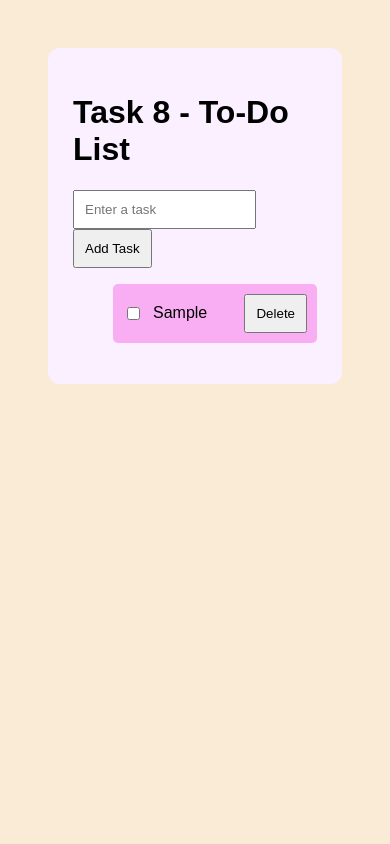
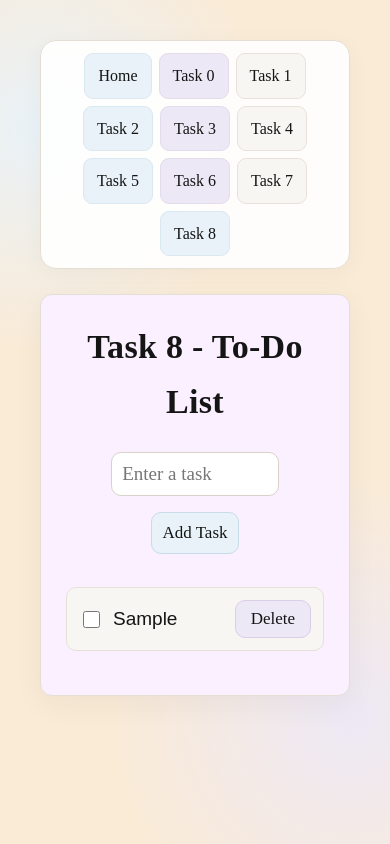
Before and after one commit to anelmelis/asik5Webb, a plain HTML site: page task8/task8.html in a window 390 px wide. Both pictures are taken after typing "Sample" into the empty fields and a click on the button "Add Task". Drawn offline with Linux system fonts and the light colour scheme.

Commit message:
home page and css

```diff
--- /dev/null
+++ b/style.css
@@ -0,0 +1,404 @@
+:root {
+    --background: #FAF8F4;
+    --white: #FFFFFF;
+    --beige: #F1ECE5;
+    --blue: #E9F2F8;
+    --lavender: #EDE8F5;
+    --text: #151515;
+    --border: #E5DED5;
+}
+
+* {
+    box-sizing: border-box;
+}
+
+body {
+    margin: 0;
+    padding: 35px 25px;
+    min-height: 100vh;
+    font-family: "Times New Roman", Times, serif;
+    font-size: 19px;
+    line-height: 1.6;
+    color: var(--text);
+    text-align: center;
+
+    background:
+        radial-gradient(
+            circle at 10% 15%,
+            #E9F2F8 0%,
+            transparent 28%
+        ),
+        radial-gradient(
+            circle at 90% 85%,
+            #EDE8F5 0%,
+            transparent 30%
+        ),
+        var(--background);
+}
+
+/* HEADINGS */
+
+h1 {
+    font-family: "Times New Roman", Times, serif;
+    font-size: 40px;
+    font-weight: 600;
+    color: var(--text);
+    margin: 45px 0 15px;
+    letter-spacing: 0.3px;
+}
+
+h2 {
+    font-size: 28px;
+    font-weight: 500;
+    color: var(--text);
+    margin-top: 25px;
+}
+
+h3 {
+    font-size: 23px;
+    font-weight: 500;
+    color: var(--text);
+}
+
+p {
+    font-size: 19px;
+    color: var(--text);
+    line-height: 1.7;
+}
+
+/* NAVIGATION BAR */
+
+.navbar {
+    display: flex;
+    align-items: center;
+    justify-content: center;
+    flex-wrap: wrap;
+    gap: 10px;
+
+    max-width: 1150px;
+    margin: 0 auto 45px;
+    padding: 18px 20px;
+
+    background: rgba(255, 255, 255, 0.92);
+    border: 1px solid var(--border);
+    border-radius: 16px;
+
+    box-shadow: 0 5px 25px rgba(40, 35, 30, 0.04);
+}
+
+.navbar a {
+    display: inline-block;
+    padding: 10px 19px;
+
+    background-color: #F8F6F2;
+    color: var(--text);
+
+    border: 1px solid #E8E2DA;
+    border-radius: 9px;
+
+    font-family: "Times New Roman", Times, serif;
+    font-size: 18px;
+    font-weight: normal;
+    text-decoration: none;
+
+    transition: all 0.25s ease;
+}
+
+.navbar a:nth-child(3n + 1) {
+    background-color: var(--blue);
+    border-color: #D9E8F1;
+}
+
+.navbar a:nth-child(3n + 2) {
+    background-color: var(--lavender);
+    border-color: #E3DCEC;
+}
+
+.navbar a:hover {
+    background-color: #DCEAF4;
+    color: #000000;
+    border-color: #B9D2E2;
+    transform: translateY(-2px);
+}
+
+/* BUTTONS */
+
+button {
+    padding: 12px 25px;
+    margin: 8px;
+
+    background-color: var(--blue);
+    color: #151515;
+
+    border: 1px solid #C8DCE9;
+    border-radius: 10px;
+
+    font-family: "Times New Roman", Times, serif;
+    font-size: 19px;
+    font-weight: normal;
+
+    cursor: pointer;
+    transition: all 0.25s ease;
+}
+
+button:hover {
+    background-color: #D4E7F3;
+    border-color: #AFCBDE;
+    transform: translateY(-2px);
+}
+
+button:active {
+    transform: scale(0.97);
+}
+
+button:nth-of-type(even) {
+    background-color: var(--lavender);
+    border-color: #DCD1EC;
+}
+
+button:nth-of-type(even):hover {
+    background-color: #DDD4EC;
+}
+
+/* INPUTS */
+
+input[type="text"],
+input[type="number"] {
+    padding: 13px 18px;
+    margin: 8px;
+
+    background: #FFFFFF;
+    color: #151515;
+
+    border: 1px solid #D8D2CA;
+    border-radius: 10px;
+
+    font-family: "Times New Roman", Times, serif;
+    font-size: 19px;
+
+    outline: none;
+    max-width: 100%;
+
+    transition: all 0.2s ease;
+}
+
+input:focus {
+    border-color: #B8CFE0;
+    box-shadow: 0 0 0 3px rgba(207, 227, 242, 0.45);
+}
+
+input::placeholder {
+    color: #777777;
+}
+
+/* TASK 2 */
+
+#message {
+    max-width: 550px;
+    margin: 25px auto;
+    padding: 20px;
+
+    background: #FFFFFF;
+    border: 1px solid var(--border);
+    border-radius: 12px;
+
+    font-size: 21px;
+}
+
+/* TASK 3 */
+
+#myBox {
+    margin: 25px auto;
+    max-width: 100%;
+    border: 1px solid #D9E2E8;
+    border-radius: 15px;
+
+    box-shadow: 0 5px 20px rgba(40, 35, 30, 0.05);
+    transition: background-color 0.3s ease;
+}
+
+#myText {
+    color: #151515;
+}
+
+/* TASK 4 */
+
+#itemList {
+    max-width: 450px;
+    margin: 30px auto;
+    padding: 0;
+    list-style: none;
+}
+
+#itemList li {
+    background: #FFFFFF;
+
+    margin: 12px 0;
+    padding: 15px 20px;
+
+    border: 1px solid var(--border);
+    border-radius: 10px;
+
+    font-size: 19px;
+    color: #151515;
+}
+
+/* TASK 5 */
+
+#colorBox {
+    margin: 30px auto;
+    max-width: 100%;
+
+    border: 1px solid #D7E3EC;
+    border-radius: 15px;
+
+    color: #151515;
+    font-size: 22px;
+
+    box-shadow: 0 5px 20px rgba(40, 35, 30, 0.05);
+    transition: background-color 0.3s ease;
+}
+
+/* TASK 6 */
+
+#output {
+    font-size: 24px;
+    font-style: italic;
+    color: #151515;
+    overflow-wrap: anywhere;
+}
+
+/* TASK 7 */
+
+#result {
+    display: inline-block;
+    min-width: 50px;
+    padding: 5px 12px;
+
+    background-color: var(--lavender);
+    border-radius: 8px;
+
+    font-size: 27px;
+    color: #151515;
+}
+
+/* TASK 8 - TO-DO APP */
+
+.container {
+    max-width: 600px;
+    margin: 35px auto;
+    padding: 35px;
+
+    background: #FFFFFF;
+    border: 1px solid var(--border);
+    border-radius: 18px;
+
+    box-shadow: 0 8px 30px rgba(40, 35, 30, 0.05);
+}
+
+.container h1 {
+    margin-top: 0;
+    font-size: 34px;
+}
+
+#taskList {
+    list-style: none;
+    padding: 0;
+    margin-top: 25px;
+}
+
+#taskList li {
+    display: flex;
+    justify-content: space-between;
+    align-items: center;
+    gap: 10px;
+
+    padding: 14px 18px;
+    margin: 12px 0;
+
+    background: #F8F6F2;
+    border: 1px solid #E6E0D8;
+    border-radius: 10px;
+}
+
+#taskList li:nth-child(even) {
+    background: #F3F1F8;
+}
+
+#taskList label {
+    display: flex;
+    align-items: center;
+    gap: 10px;
+
+    font-size: 19px;
+    color: #151515;
+    text-align: left;
+    overflow-wrap: anywhere;
+}
+
+#taskList input[type="checkbox"] {
+    accent-color: #A7C8DD;
+    width: 17px;
+    height: 17px;
+    cursor: pointer;
+}
+
+#taskList button {
+    background-color: var(--lavender);
+    color: #151515;
+    border: 1px solid #D9CFE7;
+
+    padding: 8px 15px;
+    margin: 0;
+    flex-shrink: 0;
+}
+
+#taskList button:hover {
+    background-color: #DDD5EC;
+}
+
+.completed {
+    text-decoration: line-through;
+    color: #777777;
+}
+
+/* RESPONSIVE DESIGN */
+
+@media (max-width: 600px) {
+    body {
+        padding: 18px 12px;
+    }
+
+    h1 {
+        font-size: 30px;
+        margin-top: 30px;
+    }
+
+    h2 {
+        font-size: 24px;
+    }
+
+    .navbar {
+        padding: 12px;
+        gap: 7px;
+        margin-bottom: 25px;
+    }
+
+    .navbar a {
+        padding: 9px 13px;
+        font-size: 16px;
+    }
+
+    .container {
+        padding: 22px 15px;
+    }
+
+    button {
+        font-size: 17px;
+        padding: 10px 16px;
+    }
+
+    #taskList li {
+        padding: 12px;
+    }
+}
--- a/task8/task8.html
+++ b/task8/task8.html
@@ -3,6 +3,8 @@
 <head>
     <meta charset="UTF-8">
     <meta name="viewport" content="width=device-width, initial-scale=1.0">
+    <link rel="stylesheet" href="../style.css">
+
     <title>Task 8 </title>
 
     <style>
@@ -56,6 +58,20 @@
 </head>
 <body>
 
+<nav class="navbar">
+    <a href="../index.html">Home</a>
+    <a href="../task0/task0.html">Task 0</a>
+    <a href="../task1/task1.html">Task 1</a>
+    <a href="../task2/task2.html">Task 2</a>
+    <a href="../task3/task3.html">Task 3</a>
+    <a href="../task4/task4.html">Task 4</a>
+    <a href="../task5/task5.html">Task 5</a>
+    <a href="../task6/task6.html">Task 6</a>
+    <a href="../task7/task7.html">Task 7</a>
+    <a href="../task8/task8.html">Task 8</a>
+</nav>
+
+
     <div class="container">
         <h1>Task 8 - To-Do List</h1>
 
```
Also changed, not shown: index.html (added, +53 -0 lines), task0/task0.html (+16 -0 lines), task1/task1.html (+18 -4 lines), task2/task2.html (+17 -0 lines), task3/task3.html (+18 -0 lines), task4/task4.html (+18 -0 lines), task5/task5.html (+16 -0 lines), task6/task6.html (+18 -0 lines), task7/task7.html (+17 -0 lines).
